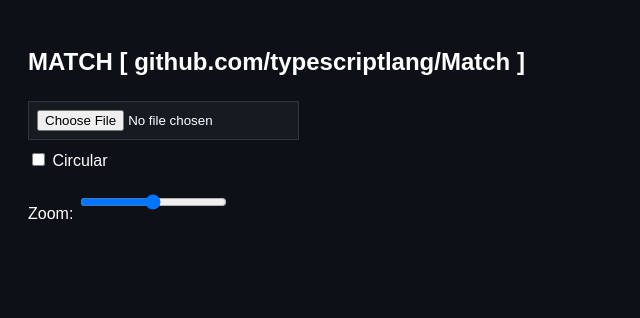
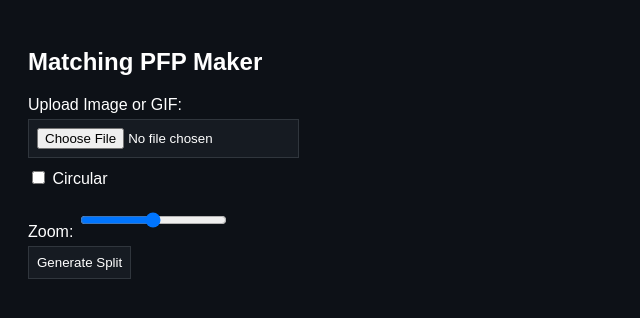
Before and after one commit to nicopancakes/Match, a plain HTML site: page index.html in a window 1280 px wide. Shown: the whole page, without its empty margins (0-640 px from the left). Drawn offline with Linux system fonts and the light colour scheme.

Commit message:
Update index.html

```diff
--- a/index.html
+++ b/index.html
@@ -2,7 +2,7 @@
 <html lang="en">
 <head>
 <meta charset="UTF-8">
-<title>MATCH on GitHub</title>
+<title>Matching PFP Generator</title>
 <style>
   body { background:#0d1117; color:#ffffff; font-family: Arial, sans-serif; padding:20px; }
   label { display:block; margin-top:10px; }
@@ -12,12 +12,22 @@
 <script src="matching-pfp.js"></script>
 </head>
 <body>
-<h2>MATCH [ github.com/typescriptlang/Match ]</h2>
+<h2>Matching PFP Maker</h2>
 
+<!-- File upload -->
+<label>Upload Image or GIF:</label>
 <input type="file" id="upload" accept="image/*">
+
+<!-- Circular crop toggle -->
 <label><input type="checkbox" id="circular"> Circular</label>
+
+<!-- Zoom slider -->
 <label>Zoom: <input type="range" id="zoom" min="0.5" max="1.5" step="0.01" value="1"></label>
 
+<!-- Generate button -->
+<button id="generate">Generate Split</button>
+
+<!-- Output container -->
 <div id="output"></div>
 </body>
 </html>
```
